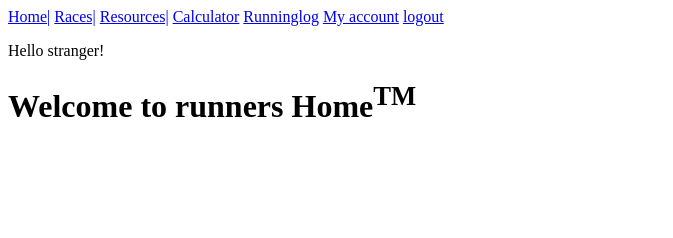
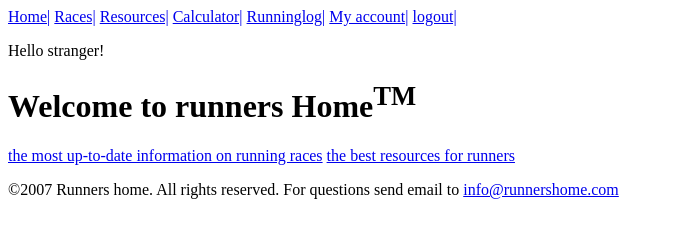
Before and after one commit to RafaelNunezVazquez/Lenguajedemarcas, a plain HTML site: page Tema 2/ejercicio9.html in a window 1280 px wide. Shown: the whole page, without its empty margins (0-673 px from the left). Drawn offline with Linux system fonts and the light colour scheme.

Commit message:
ejercicio9tema2

```diff
--- a/Tema 2/ejercicio9.html
+++ b/Tema 2/ejercicio9.html
@@ -21,12 +21,15 @@
     <li><a href="index.html">Home|</a></li>
     <li><a href="races.html">Races|</a></li>
     <li><a href="resources.html">Resources|</a></li>
-  <li><a href="Calculator.html">Calculator</a></li>
-  <li><a href="runninglog.html">Runninglog</a></li>
-  <li><a href="myaccount.html">My account</a></li>
-  <li><a href="logout.html">logout</a></li>
+    <li><a href="Calculator.html">Calculator|</a></li>
+    <li><a href="runninglog.html">Runninglog|</a></li>
+    <li><a href="myaccount.html">My account|</a></li>
+    <li><a href="logout.html">logout|</a></li>
     <p>Hello stranger!</p>
     <h1>Welcome to runners Home<sup>TM</sup></h1>
   </ul>
+<a href="races.html">the most up-to-date information on running races</a>
+<a href="resources.html">the best resources for runners</a>
+<p>&copy;2007 Runners home. All rights reserved. For questions send email to <a mail to href=" info@runnershome.com"> info@runnershome.com</a>  </p>
 </body>
 </html>
```
Lines whose indentation alone changed are shown as unchanged.
